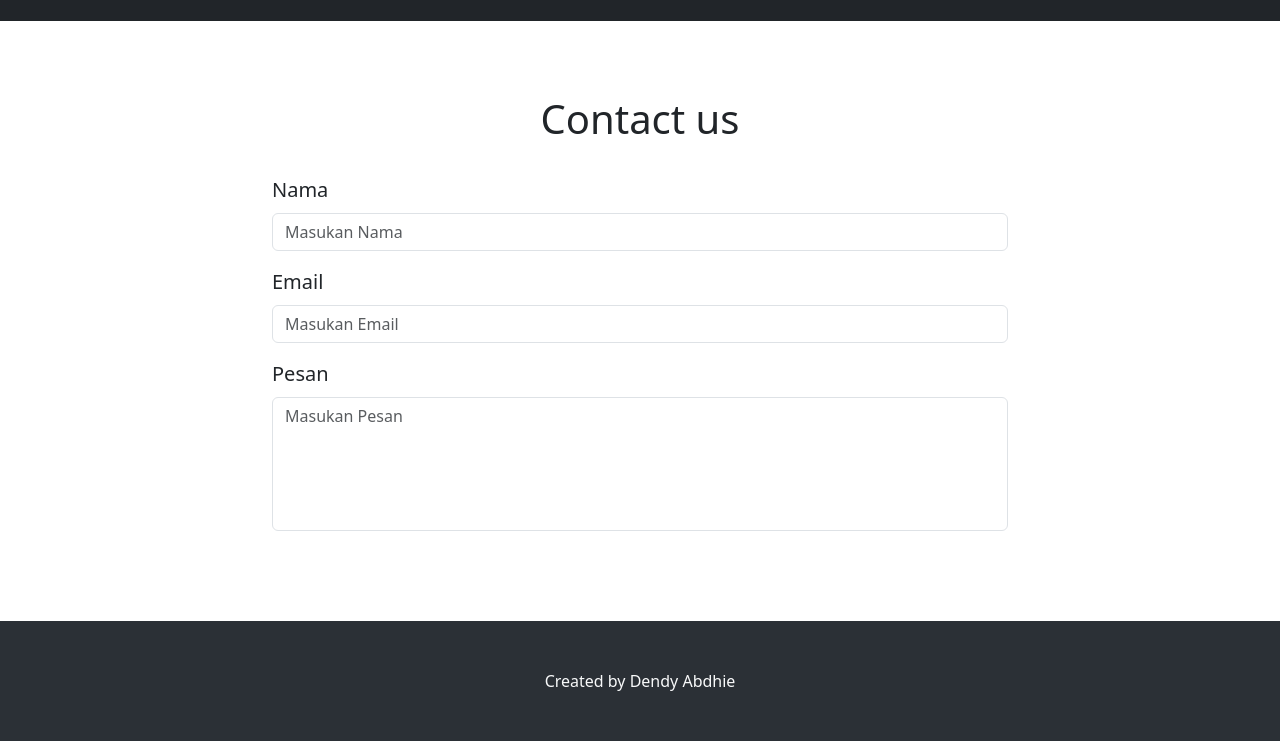
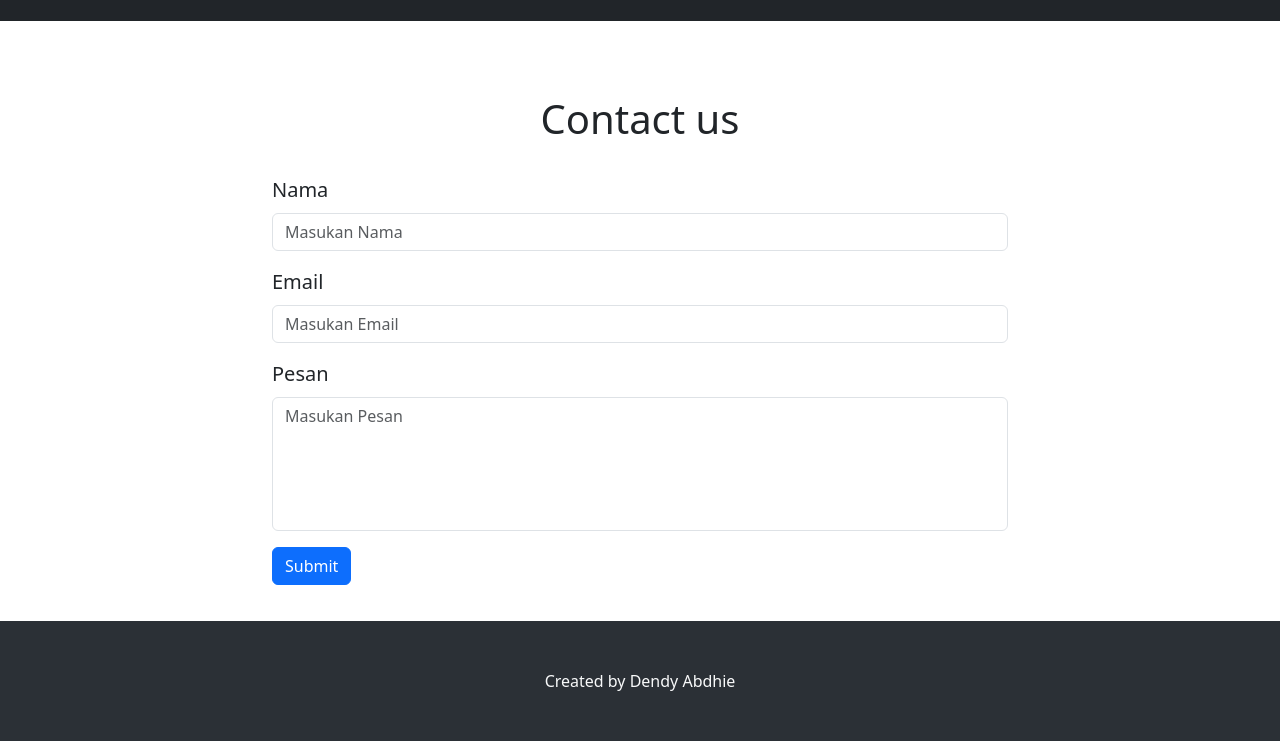
Before and after one commit to dendyabdhie/Belajar-Bootstrap, a plain HTML site: page index.html in a window 1280 px wide. Shown: the part 2168-2909 px from the top of the page. Drawn offline with nearby package versions, Linux system fonts and the light colour scheme.

Commit message:
menambahkan button di bagian form

```diff
--- a/index.html
+++ b/index.html
@@ -135,6 +135,7 @@
 
                 <div class="row mt-4 justify-content-center">
                     <div class="col-md-8 fs-5">
+                        <form action="">
                             <div class="mb-3">
                                 <label for="nama" class="form-label">Nama</label>
                                 <input type="text" class="form-control" id="nama" placeholder="Masukan Nama">
@@ -147,6 +148,8 @@
                                 <label for="Pesan" class="form-label">Pesan</label>
                                 <textarea class="form-control" id="pesan" rows="5" placeholder="Masukan Pesan" style="resize: none;"></textarea>
                             </div>
+                            <button type="submit" class="btn btn-primary">Submit</button>
+                        </form>
                     </div>
                 </div>
         </div>
```
Lines whose indentation alone changed are shown as unchanged.
